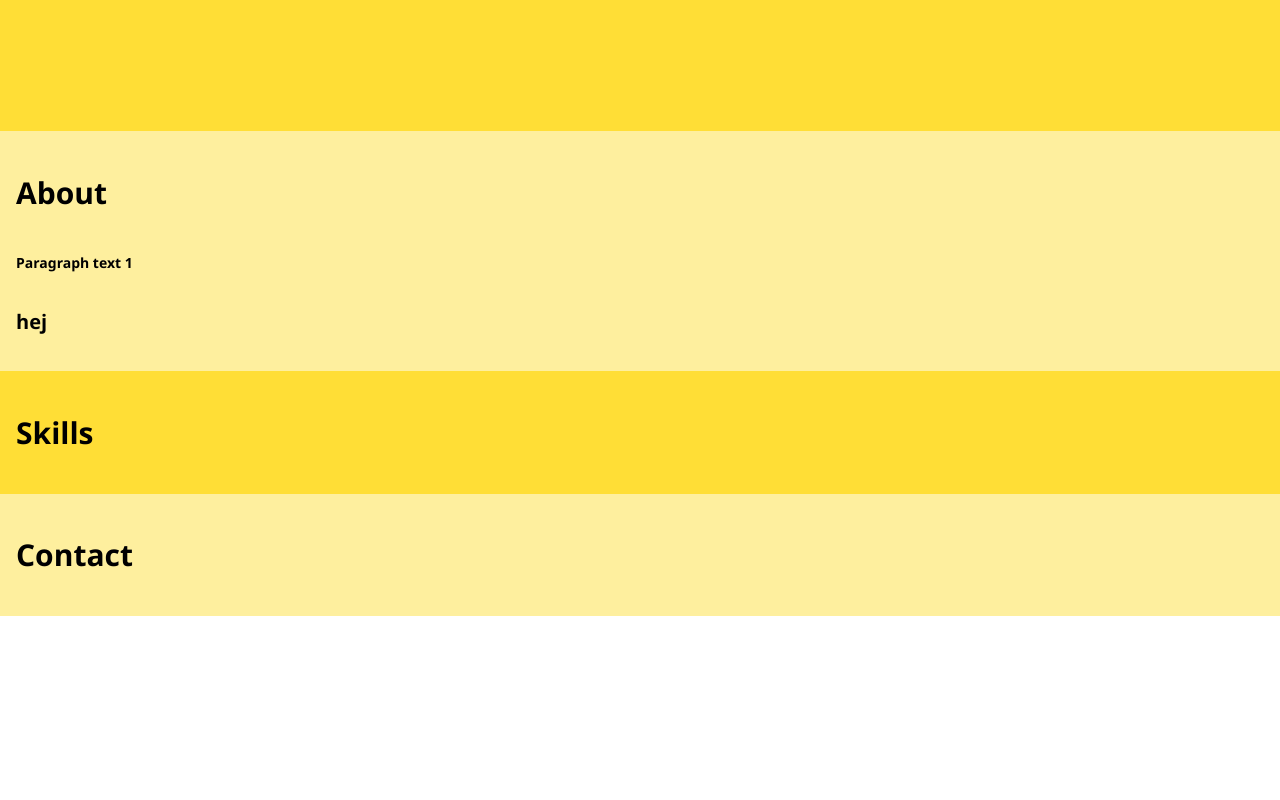
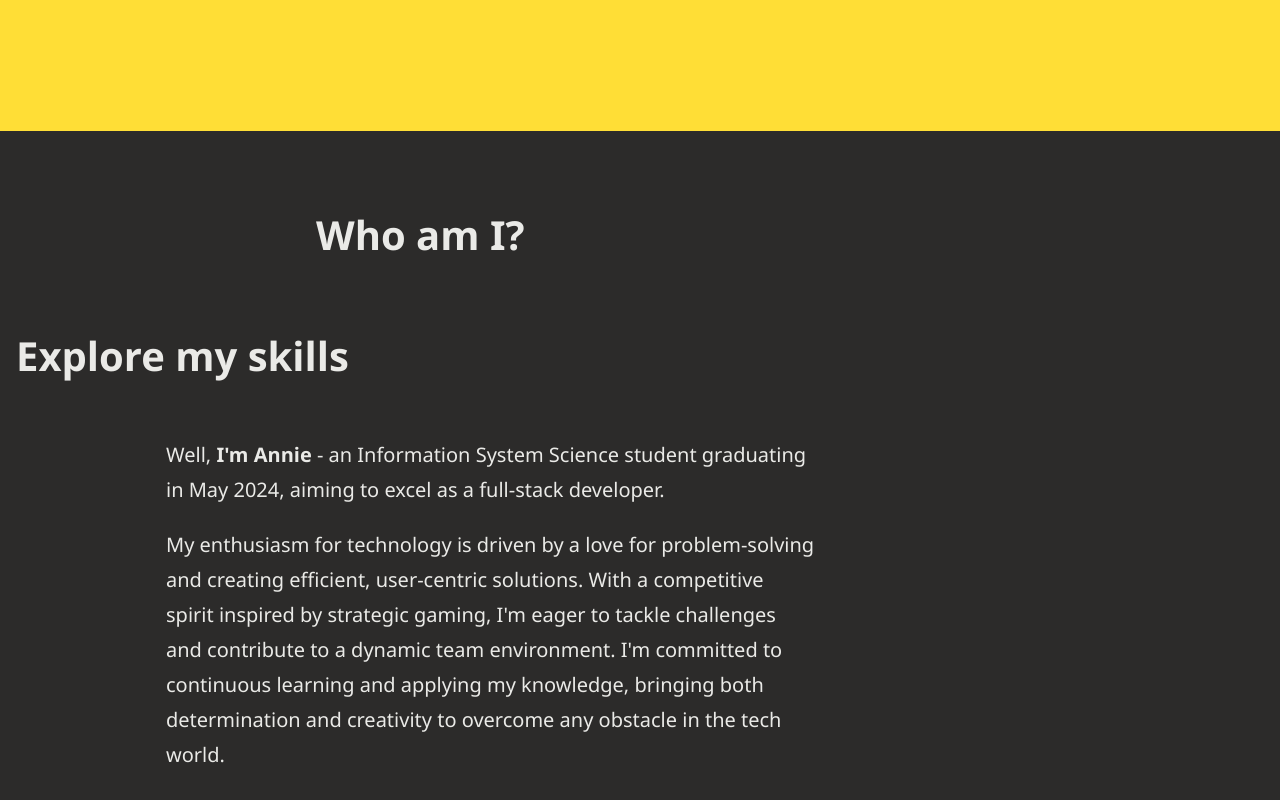
Before and after one commit to AnnieKempf/anniekempf.github.io, a React (Create React App) app: page / in a window 1280 px wide. Shown: the part 1000-1800 px from the top of the page. Before the commit the page ends 1616 px from the top, so only its background shows below. Built offline with nearby package versions, Linux system fonts and the light colour scheme.

Commit message:
Organized css, added styling to sections

```diff
--- a/src/App.css
+++ b/src/App.css
@@ -2,6 +2,8 @@
   font-family: 'Segoe UI', Tahoma, Geneva, Verdana, sans-serif;
 }
 
+
+/*HEADER**/
 .app-header {
   background-color: #FFDE36;
   padding-top: 160px;
@@ -19,52 +21,8 @@
   font-size: 75px;
 }
 
-.main-nav {
-  background-color: #FFDE36;
-}
-
-.nav-container {
-}
-
-.nav-brand {
-  color: black;
-  font-size: 30px;
-  margin: 20px;
-}
-
-.nav-collapse {
-  /* Styles for the collapsible part of your navbar */
-}
-
-.nav-list {
-  list-style: none;
-  padding: 0;
-  display: flex;
-  justify-content: right;
-  margin-right: 150px;
+.developer-text {
   font-weight: bold;
-  font-size: 20px;
-}
-
-.nav-item {
-  margin: 0 15px;
-  padding-left: 25px;
-  padding-right: 25px;
-  padding-top: 10px;
-  padding-bottom: 10px;
-  transition: background-color 0.2s,
-    color 0.2s;
-}
-
-.nav-item:hover {
-  background-color: white;
-  border-radius: 4px;
-  box-shadow: 10px 10px 20px rgba(0, 0, 0, 0.25);
-}
-
-.nav-link {
-  text-decoration: none;
-  color: inherit;
 }
 
 .download-button {
@@ -92,22 +50,90 @@
   opacity: 0.5;
 }
 
+
+/*NAVBAR**/
+.main-nav {
+  background-color: #FFDE36;
+}
+
+.nav-container {
+}
+
+.nav-brand {
+  color: black;
+  font-size: 30px;
+  margin: 20px;
+  text-decoration: none;
+}
+
+.nav-collapse {
+  /* Styles for the collapsible part of your navbar */
+}
+
+.nav-list {
+  list-style: none;
+  padding: 0;
+  display: flex;
+  justify-content: right;
+  margin-right: 150px;
+  font-weight: bold;
+  font-size: 20px;
+}
+
+.nav-item {
+  margin: 0 15px;
+  padding-left: 25px;
+  padding-right: 25px;
+  padding-top: 10px;
+  padding-bottom: 10px;
+  transition: background-color 0.2s,
+    color 0.2s;
+}
+
+.nav-link {
+  text-decoration: none;
+  color: inherit;
+}
+
+.nav-item:hover {
+  background-color: white;
+  border-radius: 4px;
+  box-shadow: 10px 10px 20px rgba(0, 0, 0, 0.25);
+}
+
+
+/*SECTION**/
 .section {
   padding: 16px;
-  background-color: #FEEF9E;
+  background-color: #2C2B2A;
   font-size: 20px;
+  height: 100vh;
 }
 
 .light-bg {
   background-color: #FFDE36;
 }
 
-.paragraph-text1 {
-  font-weight: bold;
-  line-height: 50px;
-  font-size: 14px;
+/*ABOUT**/
+
+.about-title {
+  font-size: 40px;
+  display: inline-block;
+  margin-right: 700px;
+  margin-left: 300px;
+  margin-top: 60px;
+  color: #EAEAE7;
+}
+.skills-title {
+  font-size: 40px;
+  display: inline-block;
+  color: #EAEAE7;
 }
 
-.paragraph-text2 {
-  font-weight: bold;
+.about-text1,
+.about-text2 {
+  width: 650px;
+  margin-left: 150px;
+  line-height: 35px;
+  color: #EAEAE7;
 }
--- a/src/App.js
+++ b/src/App.js
@@ -5,6 +5,8 @@ import LanguageSwitcher from './components/LanguageSwitcher'; // Assuming you ha
 function App() {
   return (
     <div id="home" className="App">
+
+
       <nav className="main-nav">
         <div className="nav-container">
           <a className="nav-brand" href="#home">Annie Kempf</a>
@@ -30,14 +32,18 @@ function App() {
 
       <header className="app-header">
         <h1 className="header-title">Hello, I'm Annie</h1>
-        <p className ="header-text">Aspiring Full-Stack Developer with a passion for technology and design.</p>
+        <p className ="header-text">Aspiring <span className="developer-text">Full-Stack</span> Developer with a passion for technology and design.</p>
         <button className="download-button">Download resume</button>
       </header>
 
       <section id="about" className="section">
-        <h2>About</h2>
-        <p className="paragraph-text1" >Paragraph text 1</p>
-        <p className="paragraph-text2">hej</p>
+        <h2 className="about-title">Who am I?</h2>
+        <h2 className="skills-title">Explore my skills</h2>
+        <p className="about-text1">Well, <strong>I'm Annie</strong> - an Information System Science student graduating in May 2024, aiming to excel as a full-stack developer.</p>
+        <p className="about-text2">My enthusiasm for technology is driven by a
+          love for problem-solving and creating efficient, user-centric solutions. With a competitive spirit inspired by strategic gaming, I'm eager to tackle challenges and
+          contribute to a dynamic team environment. I'm committed to continuous learning and applying my knowledge, bringing both determination and creativity to overcome any
+          obstacle in the tech world.</p>
       </section>
 
       <section id="skills" className="section light-bg">
@@ -49,6 +55,8 @@ function App() {
         <h2>Contact</h2>
         {/* Your contact content */}
       </section>
+
+
     </div>
   );
 }
```
Also changed, not shown: public/yellow.png (deleted).
